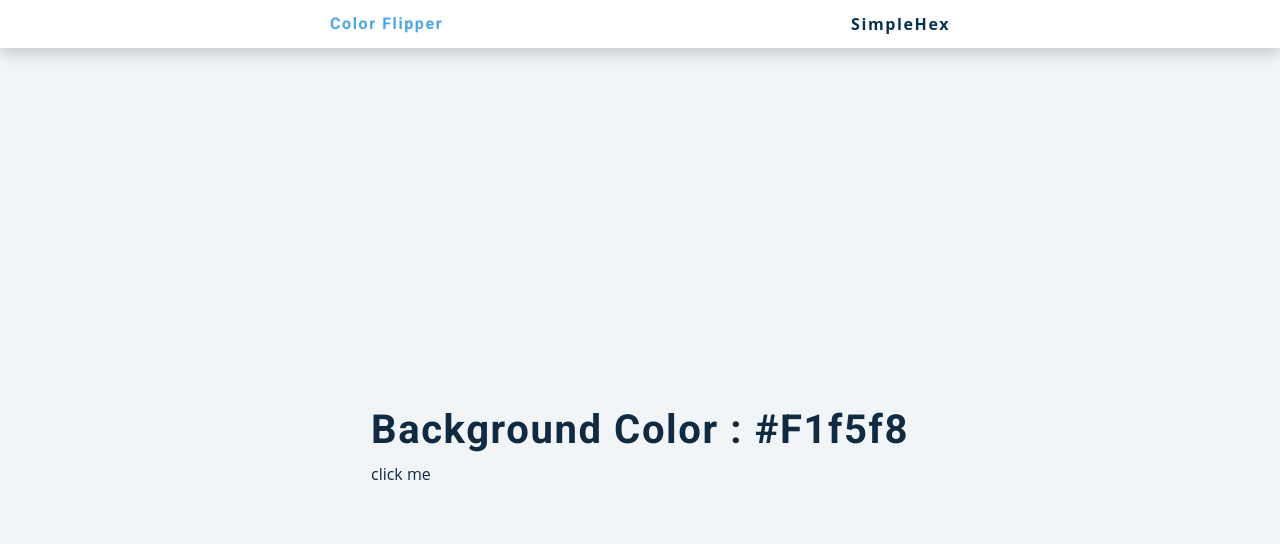
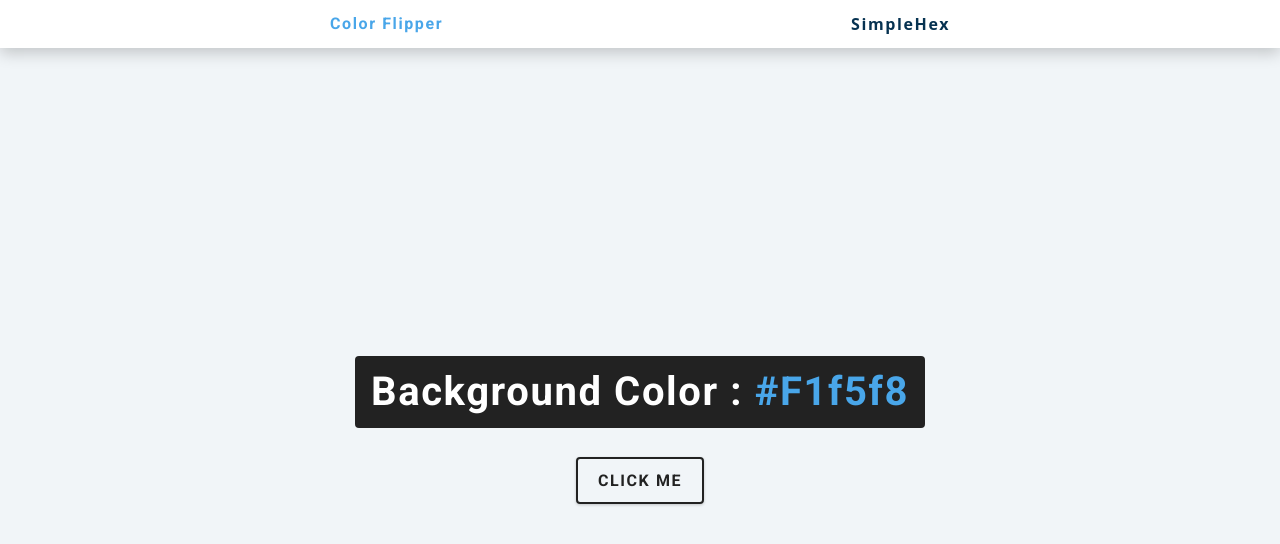
Before and after one commit to ervinMamutov/webTypesetting, a plain HTML site: page colorFlipper/hex.html in a window 1280 px wide. Drawn offline with Linux system fonts and the light colour scheme.

Commit message:
Added Container block

```diff
--- a/colorFlipper/style.css
+++ b/colorFlipper/style.css
@@ -66,7 +66,7 @@ Global Styles
 ::before {
   margin: 0;
   padding: 0;
-  box-size: border-box;
+  box-sizing: border-box;
 }
 body {
   font-family: var(--ff-secondary);
@@ -192,3 +192,46 @@ nav a {
 nav a:hover {
   color: var(--clr-primary-5);
 }
+
+/*
+===================
+Container
+===================
+*/
+main {
+  min-height: calc(100vh - 3rem);
+  display: grid;
+  place-items: center;
+}
+.container {
+  text-align: center;
+}
+.container h2 {
+  background: var(--clr-black);
+  color: var(--clr-white);
+  padding: 1rem;
+  border-radius: var(--radius);
+  margin-bottom: 2.5rem;
+}
+.color {
+  color: var(--clr-primary-5);
+}
+.btn-hero {
+  font-family: var(--ff-primary);
+  text-transform: uppercase;
+  color: var(--clr-black);
+  letter-spacing: var(--spacing);
+  display: inline-vlock;
+  font-weight: 700;
+  transition: var(--transition);
+  border: 2px solid var(--clr-black);
+  cursor: pointer;
+  box-shadow: 0 1px 3px rgba(0, 0, 0, 0.2);
+  border-radius: var(--radius);
+  font-size: 1rem;
+  padding: 0.75rem 1.25rem;
+}
+btn-hero:hover {
+  color: var(--clr-white);
+  background: var(--clr-black);
+}
```
